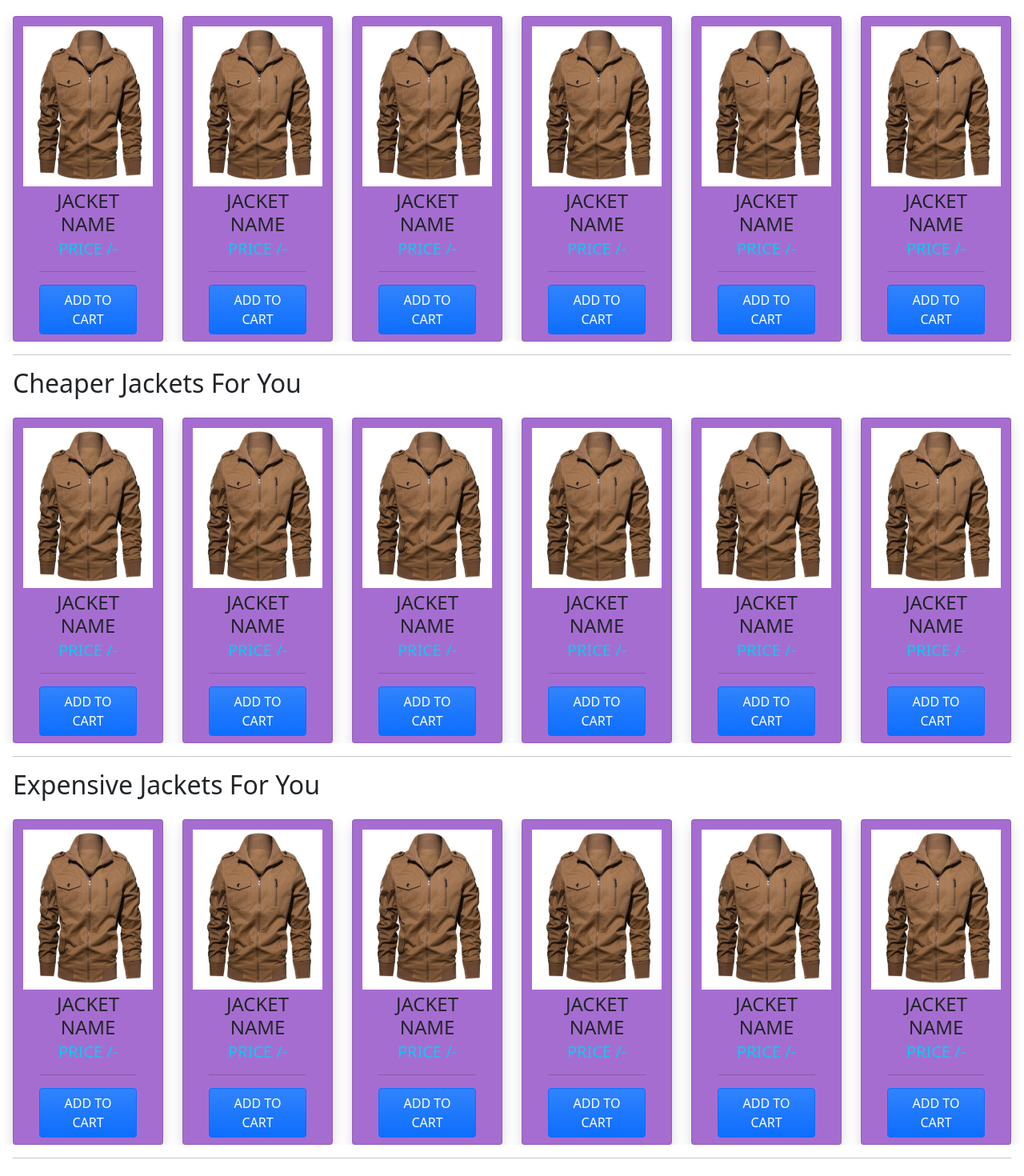
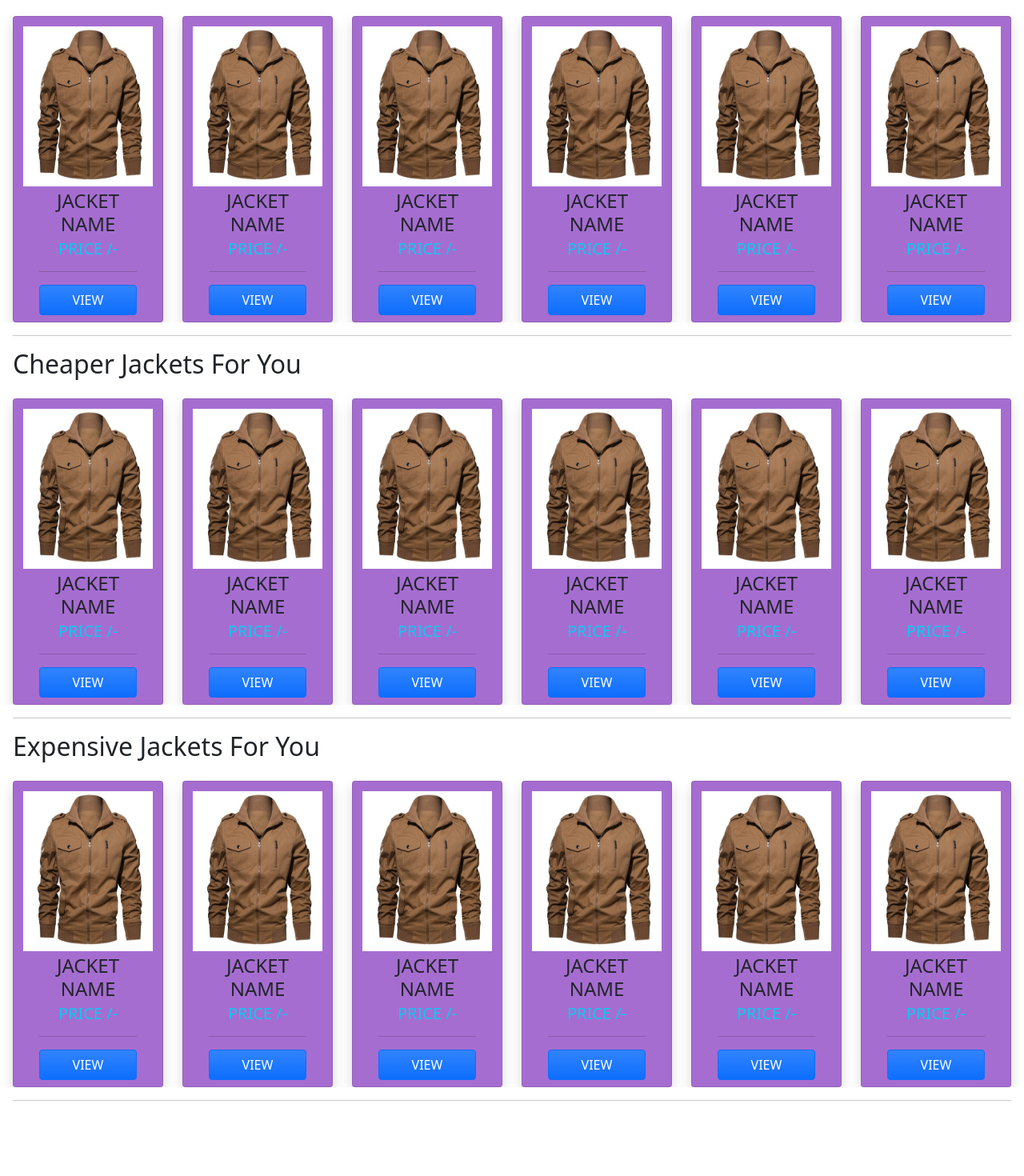
Before and after one commit to bhanubhakta56/clothing--store--react-class-component, a React (Create React App) app: page / in a window 1280 px wide. Shown: the part 658-2128 px from the top of the page at 80% size. After the commit the page ends 2066 px from the top, so only its background shows below. Built offline with nearby package versions, Linux system fonts and the light colour scheme.

Commit message:
user profile to view cart and order --intialize #incompelete

```diff
--- a/src/Body/Body.js
+++ b/src/Body/Body.js
@@ -2,6 +2,7 @@ import { Component } from "react/cjs/react.production.min";
 import { Route , Routes} from "react-router-dom";
 import Home from "./home";
 import Single from "./Single";
+import Profile from "./Profile/Profile";
 
 class Body extends Component{
     render(){
@@ -10,6 +11,8 @@ class Body extends Component{
                 <Routes>
                     <Route path="/" exact element={<Home/>}/>
                     <Route path="/single" exact element={<Single/>}/>
+                    <Route path="/profile" exact element={<Profile/>}/>
+
                 </Routes>
             </div>
         )
--- a/src/Body/Single.js
+++ b/src/Body/Single.js
@@ -1,4 +1,4 @@
-import { Component } from "react/cjs/react.production.min";
+import { Component } from "react"
 import p1 from "../Body/Images/p1.jpg"
 
 class Single extends Component{
--- a/src/Body/home.js
+++ b/src/Body/home.js
@@ -22,7 +22,7 @@ class Home extends Component{
                                     <h4 class="card-title text-center">JACKET NAME</h4>
                                     <h5 class="text-center text-info card-subtitle">PRICE /-</h5>
                                     <hr/>
-                                    <a href="/single"><u><button class="btn btn-primary bg-gradient" style={{width:"100%"}}>ADD TO CART</button></u></a>
+                                    <a href="/single"><u><button class="btn btn-primary bg-gradient" style={{width:"100%"}}>VIEW</button></u></a>
                                 </div>
                             </div>
                         </div>
@@ -33,7 +33,7 @@ class Home extends Component{
                                     <h4 class="card-title text-center">JACKET NAME</h4>
                                     <h5 class="text-center text-info card-subtitle">PRICE /-</h5>
                                     <hr/>
-                                    <a href="/single"><u><button class="btn btn-primary bg-gradient" style={{width:"100%"}}>ADD TO CART</button></u></a>
+                                    <a href="/single"><u><button class="btn btn-primary bg-gradient" style={{width:"100%"}}>VIEW</button></u></a>
                                 </div>
                             </div>
                         </div>
@@ -44,7 +44,7 @@ class Home extends Component{
                                     <h4 class="card-title text-center">JACKET NAME</h4>
                                     <h5 class="text-center text-info card-subtitle">PRICE /-</h5>
                                     <hr/>
-                                    <a href="/single"><u><button class="btn btn-primary bg-gradient" style={{width:"100%"}}>ADD TO CART</button></u></a>
+                                    <a href="/single"><u><button class="btn btn-primary bg-gradient" style={{width:"100%"}}>VIEW</button></u></a>
 
                                 </div>
                             </div>
@@ -56,7 +56,7 @@ class Home extends Component{
                                     <h4 class="card-title text-center">JACKET NAME</h4>
                                     <h5 class="text-center text-info card-subtitle">PRICE /-</h5>
                                     <hr/>
-                                    <a href="/single"><u><button class="btn btn-primary bg-gradient" style={{width:"100%"}}>ADD TO CART</button></u></a>
+                                    <a href="/single"><u><button class="btn btn-primary bg-gradient" style={{width:"100%"}}>VIEW</button></u></a>
                                 </div>
                             </div>
                         </div>
@@ -67,7 +67,7 @@ class Home extends Component{
                                     <h4 class="card-title text-center">JACKET NAME</h4>
                                     <h5 class="text-center text-info card-subtitle">PRICE /-</h5>
                                     <hr/>
-                                    <a href="/single"><u><button class="btn btn-primary bg-gradient" style={{width:"100%"}}>ADD TO CART</button></u></a>
+                                    <a href="/single"><u><button class="btn btn-primary bg-gradient" style={{width:"100%"}}>VIEW</button></u></a>
                                 </div>
                             </div>
                         </div>
@@ -78,7 +78,7 @@ class Home extends Component{
                                     <h4 class="card-title text-center">JACKET NAME</h4>
                                     <h5 class="text-center text-info card-subtitle">PRICE /-</h5>
                                     <hr/>
-                                    <a href="/single"><u><button class="btn btn-primary bg-gradient" style={{width:"100%"}}>ADD TO CART</button></u></a>
+                                    <a href="/single"><u><button class="btn btn-primary bg-gradient" style={{width:"100%"}}>VIEW</button></u></a>
                                 </div>
                             </div>
                         </div>
@@ -98,7 +98,7 @@ class Home extends Component{
                                     <h4 class="card-title text-center">JACKET NAME</h4>
                                     <h5 class="text-center text-info card-subtitle">PRICE /-</h5>
                                     <hr/>
-                                    <a href="/single"><u><button class="btn btn-primary bg-gradient" style={{width:"100%"}}>ADD TO CART</button></u></a>
+                                    <a href="/single"><u><button class="btn btn-primary bg-gradient" style={{width:"100%"}}>VIEW</button></u></a>
                                 </div>
                             </div>
                         </div>
@@ -109,7 +109,7 @@ class Home extends Component{
                                     <h4 class="card-title text-center">JACKET NAME</h4>
                                     <h5 class="text-center text-info card-subtitle">PRICE /-</h5>
                                     <hr/>
-                                    <a href="/single"><u><button class="btn btn-primary bg-gradient" style={{width:"100%"}}>ADD TO CART</button></u></a>
+                                    <a href="/single"><u><button class="btn btn-primary bg-gradient" style={{width:"100%"}}>VIEW</button></u></a>
                                 </div>
                             </div>
                         </div>
@@ -120,7 +120,7 @@ class Home extends Component{
                                     <h4 class="card-title text-center">JACKET NAME</h4>
                                     <h5 class="text-center text-info card-subtitle">PRICE /-</h5>
                                     <hr/>
-                                    <a href="/single"><u><button class="btn btn-primary bg-gradient" style={{width:"100%"}}>ADD TO CART</button></u></a>
+                                    <a href="/single"><u><button class="btn btn-primary bg-gradient" style={{width:"100%"}}>VIEW</button></u></a>
                                 </div>
                             </div>
                         </div>
@@ -131,7 +131,7 @@ class Home extends Component{
                                     <h4 class="card-title text-center">JACKET NAME</h4>
                                     <h5 class="text-center text-info card-subtitle">PRICE /-</h5>
                                     <hr/>
-                                    <a href="/single"><u><button class="btn btn-primary bg-gradient" style={{width:"100%"}}>ADD TO CART</button></u></a>
+                                    <a href="/single"><u><button class="btn btn-primary bg-gradient" style={{width:"100%"}}>VIEW</button></u></a>
                                 </div>
                             </div>
                         </div>
@@ -142,7 +142,7 @@ class Home extends Component{
                                     <h4 class="card-title text-center">JACKET NAME</h4>
                                     <h5 class="text-center text-info card-subtitle">PRICE /-</h5>
                                     <hr/>
-                                    <a href="/single"><u><button class="btn btn-primary bg-gradient" style={{width:"100%"}}>ADD TO CART</button></u></a>
+                                    <a href="/single"><u><button class="btn btn-primary bg-gradient" style={{width:"100%"}}>VIEW</button></u></a>
                                 </div>
                             </div>
                         </div>
@@ -153,7 +153,7 @@ class Home extends Component{
                                     <h4 class="card-title text-center">JACKET NAME</h4>
                                     <h5 class="text-center text-info card-subtitle">PRICE /-</h5>
                                     <hr/>
-                                    <a href="/single"><u><button class="btn btn-primary bg-gradient" style={{width:"100%"}}>ADD TO CART</button></u></a>
+                                    <a href="/single"><u><button class="btn btn-primary bg-gradient" style={{width:"100%"}}>VIEW</button></u></a>
                                 </div>
                             </div>
                         </div>
@@ -171,7 +171,7 @@ class Home extends Component{
                                     <h4 class="card-title text-center">JACKET NAME</h4>
                                     <h5 class="text-center text-info card-subtitle">PRICE /-</h5>
                                     <hr/>
-                                    <a href="/single"><u><button class="btn btn-primary bg-gradient" style={{width:"100%"}}>ADD TO CART</button></u></a>
+                                    <a href="/single"><u><button class="btn btn-primary bg-gradient" style={{width:"100%"}}>VIEW</button></u></a>
                                 </div>
                             </div>
                         </div>
@@ -182,7 +182,7 @@ class Home extends Component{
                                     <h4 class="card-title text-center">JACKET NAME</h4>
                                     <h5 class="text-center text-info card-subtitle">PRICE /-</h5>
                                     <hr/>
-                                    <a href="/single"><u><button class="btn btn-primary bg-gradient" style={{width:"100%"}}>ADD TO CART</button></u></a>
+                                    <a href="/single"><u><button class="btn btn-primary bg-gradient" style={{width:"100%"}}>VIEW</button></u></a>
                                 </div>
                             </div>
                         </div>
@@ -193,7 +193,7 @@ class Home extends Component{
                                     <h4 class="card-title text-center">JACKET NAME</h4>
                                     <h5 class="text-center text-info card-subtitle">PRICE /-</h5>
                                     <hr/>
-                                    <a href="/single"><u><button class="btn btn-primary bg-gradient" style={{width:"100%"}}>ADD TO CART</button></u></a>
+                                    <a href="/single"><u><button class="btn btn-primary bg-gradient" style={{width:"100%"}}>VIEW</button></u></a>
                                 </div>
                             </div>
                         </div>
@@ -204,7 +204,7 @@ class Home extends Component{
                                     <h4 class="card-title text-center">JACKET NAME</h4>
                                     <h5 class="text-center text-info card-subtitle">PRICE /-</h5>
                                     <hr/>
-                                    <a href="/single"><u><button class="btn btn-primary bg-gradient" style={{width:"100%"}}>ADD TO CART</button></u></a>
+                                    <a href="/single"><u><button class="btn btn-primary bg-gradient" style={{width:"100%"}}>VIEW</button></u></a>
                                 </div>
                             </div>
                         </div>
@@ -215,7 +215,7 @@ class Home extends Component{
                                     <h4 class="card-title text-center">JACKET NAME</h4>
                                     <h5 class="text-center text-info card-subtitle">PRICE /-</h5>
                                     <hr/>
-                                    <a href="/single"><u><button class="btn btn-primary bg-gradient" style={{width:"100%"}}>ADD TO CART</button></u></a>
+                                    <a href="/single"><u><button class="btn btn-primary bg-gradient" style={{width:"100%"}}>VIEW</button></u></a>
                                 </div>
                             </div>
                         </div>
@@ -226,7 +226,7 @@ class Home extends Component{
                                     <h4 class="card-title text-center">JACKET NAME</h4>
                                     <h5 class="text-center text-info card-subtitle">PRICE /-</h5>
                                     <hr/>
-                                    <a href="/single"><u><button class="btn btn-primary bg-gradient" style={{width:"100%"}}>ADD TO CART</button></u></a>
+                                    <a href="/single"><u><button class="btn btn-primary bg-gradient" style={{width:"100%"}}>VIEW</button></u></a>
                                 </div>
                             </div>
                         </div>
```
Also changed, not shown: src/Body/Profile/Profile.js (added, +46 -0 lines).
